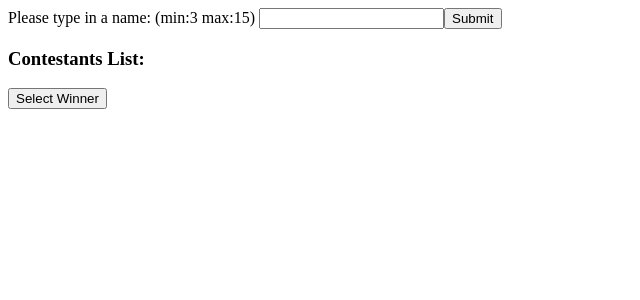
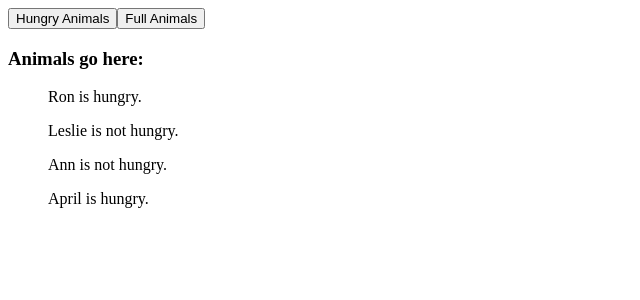
Before and after one commit to jucheng925/react-sample-project, a React (Create React App) app: page / in a window 1280 px wide. Shown: the top 300 px of the page, without its empty margins (0-640 px from the left). Built offline with nearby package versions, Linux system fonts and the light colour scheme.

Commit message:
working on animal container

```diff
--- /dev/null
+++ b/src/AnimalContainer.js
@@ -0,0 +1,24 @@
+// In AnimalContainer:
+// When a User clicks the button "Hungry Animals", display only the hungry animals
+// When a User clicks the button "Full Animals", display only the animals who are not hungry
+// The display should include the animal name and whether or not they are hungry. For example, "Andy is hungry"
+// Also be mindful of not having two sources of truth. If I later want to add create or delete functionality, I shouldn't have to update state in two places
+
+import React, { useState } from "react";
+
+function AnimalContainer() {
+  const [animals, setAnimals] = useState([{id: 1, name: "Ron", species: "Lion", hungry: true}, {id: 2, name: "Leslie", species: "Rabbit", hungry: false}, {id: 3, name: "Ann", species: "Koala", hungry: false}, {id: 4, name: "April", species: "Hyena", hungry: true}])
+
+  return (
+    <div>
+      <button>Hungry Animals</button>
+      <button>Full Animals</button>
+      <h3>Animals go here:</h3>
+      {animals.map((animal) => <ul key={animal.id}>{animal.name} {animal.hungry ? "is" : "is not"} hungry. </ul>)}
+       <ul>
+      </ul>
+    </div>
+  );
+}
+
+export default AnimalContainer
--- a/src/App.js
+++ b/src/App.js
@@ -1,13 +1,14 @@
 import React from 'react'
 // import FoodForm from "./FoodForm.js"
-import WinnerForm from "./WinnerForm"
+// import WinnerForm from "./WinnerForm"
+import AnimalContainer from "./AnimalContainer"
 
 
 function App() {
   return (
 
     <div>
-        <WinnerForm />
+        <AnimalContainer />
     </div>
 
   );
```
Also changed, not shown: src/FilterAnimal.js (deleted).
